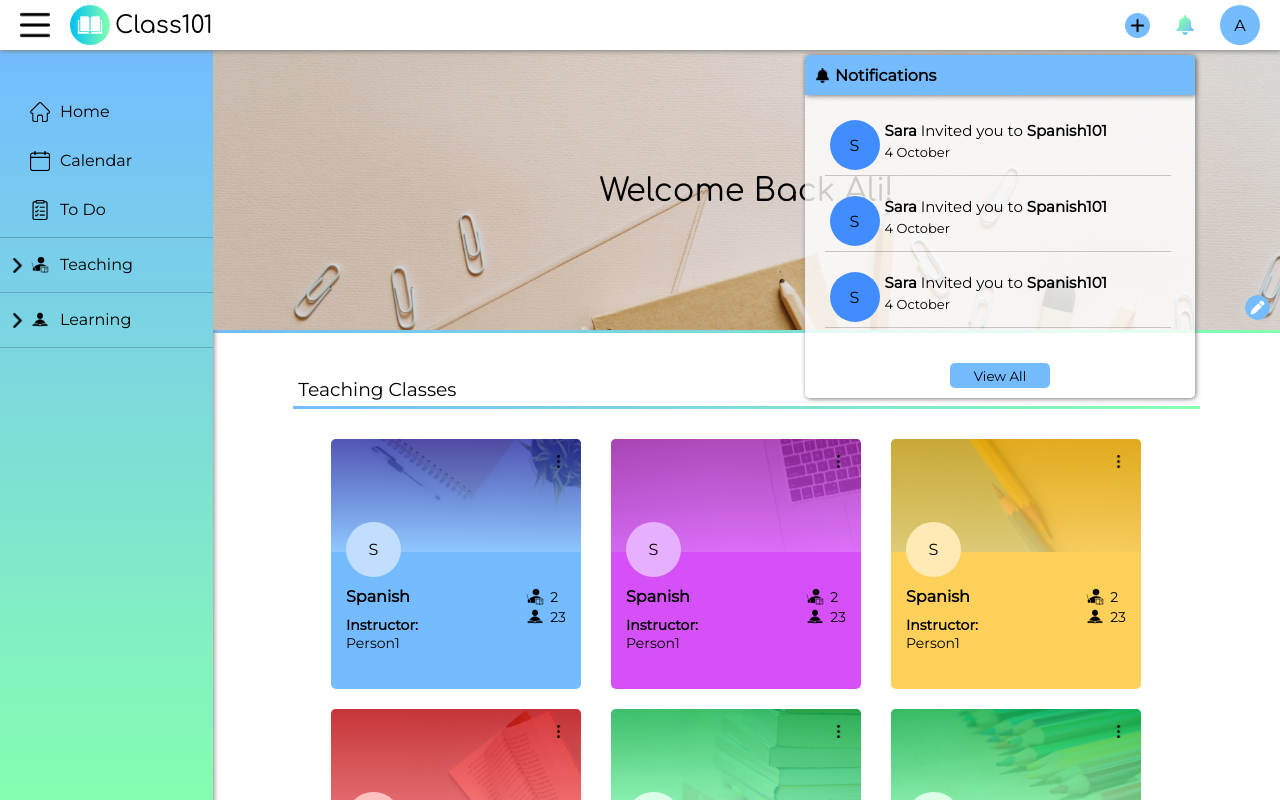
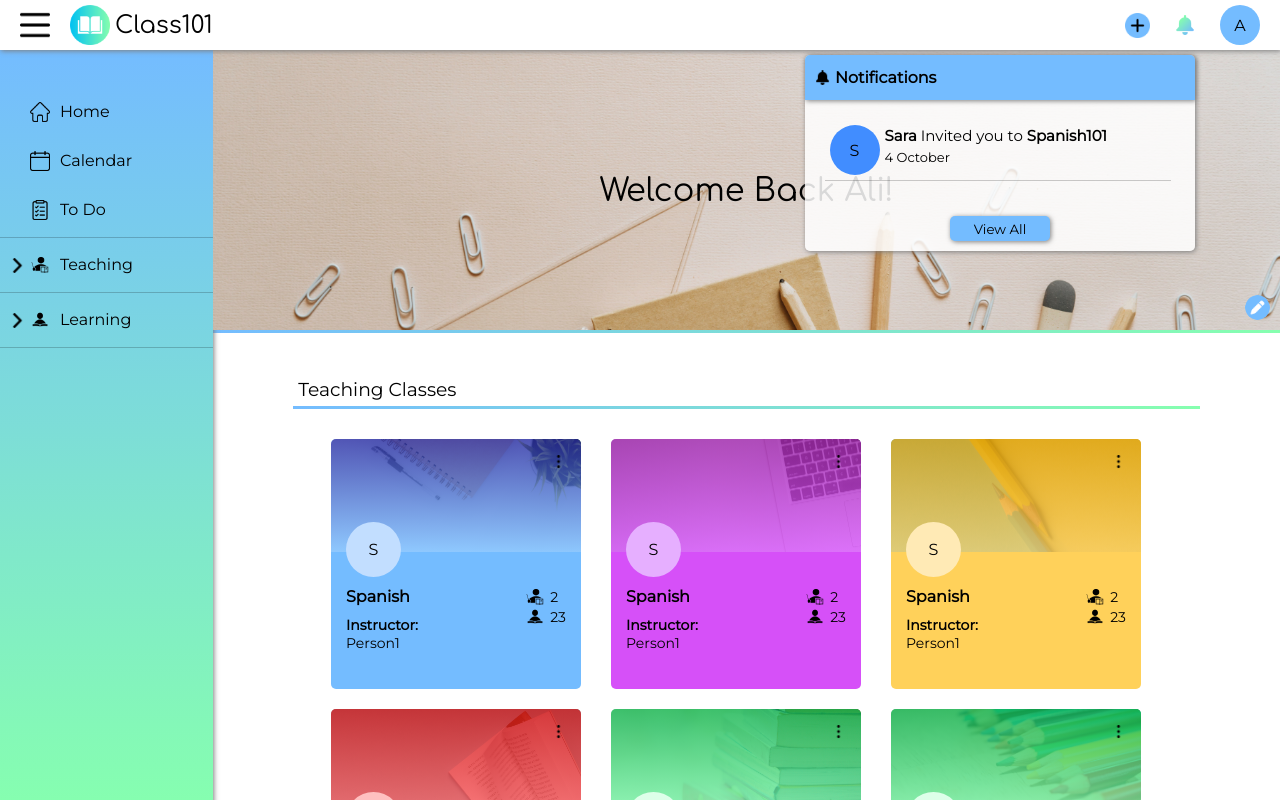
Before and after one commit to Alix144/class101, a React (Create React App) app in the folder frontend/: page /dashboard/home in a window 1280 px wide. Both pictures are taken after a click on the picture 1185 px from the left and 25 px from the top of the page. Shown: the top 800 px of the page. Built offline with nearby package versions, Linux system fonts and the light colour scheme.

Commit message:
notification details & class code copy feature

```diff
--- a/frontend/src/App.js
+++ b/frontend/src/App.js
@@ -23,6 +23,7 @@ import QnA from './components/QnA';
 import Syllabus from './components/Syllabus';
 import Documents from './components/Documents';
 import People from './components/People';
+import Notifications from './components/Notifications';
 
 function App() {
   const isLoggedIn = useSelector((state) => state.auth.isLoggedIn)
@@ -48,6 +49,7 @@ function App() {
               <Route path="calendar" element={<Calendar/>}/>
               <Route path="to-do" element={<ToDo/>}/>
               <Route path="profile" element={<Profile/>}/>
+              <Route path="notifications" element={<Notifications/>}/>
 
               <Route path="classroom" element={<Classroom/>}>
                 <Route path="home" element={<ClassroomHome/>}/>
--- a/frontend/src/components/ClassroomHome.js
+++ b/frontend/src/components/ClassroomHome.js
@@ -1,3 +1,4 @@
+import React, { useRef, useState } from 'react';
 import { useSelector } from 'react-redux'
 
 import add from '../images/plus.png'
@@ -7,6 +8,23 @@ import noTask from '../images/no-task.png'
 
 const ClassroomHome = () => {
     const isInstructor = useSelector((state) => state.instructorOrStudent.isInstructor)
+
+    const [isCopied, setIsCopied] = useState(false);
+    const textToCopy = '9OID8S2D'; // Replace with the actual text you want to copy
+    const textAreaRef = useRef(null);
+
+    const handleCopyClick = () => {
+      if (textAreaRef.current) {
+        textAreaRef.current.select();
+        document.execCommand('copy');
+
+        setIsCopied(true);
+
+        setTimeout(() => {
+            setIsCopied(false);
+          }, 2000);
+      }
+    };
 
     return (
         <div className="content classroom-home">
@@ -28,9 +46,15 @@ const ClassroomHome = () => {
                             <h4>Invitation Code</h4>
                         </div>
                         <div className='code-string'>
-                            <h2>9OID8S2D</h2>
-                            <img src={copy} alt="Copy" />
+                            <textarea ref={textAreaRef} value={textToCopy} style={{ position: 'absolute', left: '-9999px' }} readOnly />
+                            {isCopied ?
+                                <h2 className='temp-message'>Copied!</h2>
+                                :
+                                <h2 onClick={handleCopyClick}>9OID8S2D</h2>
+                            }
+                            <img src={copy} alt="Copy" onClick={handleCopyClick}/>
                         </div>
+
                     </div>
                 }
 
@@ -46,6 +70,7 @@ const ClassroomHome = () => {
                 </div>
             </div>
         </div>
+
      );
 }
 
--- a/frontend/src/components/Header2.js
+++ b/frontend/src/components/Header2.js
@@ -58,6 +58,11 @@ const Header2 = () => {
     const logoutFunction = () => {
         dispatch(logout())
         navigate("/auth")
+    }
+
+    const goToNotifications = () => {
+        navigate("dashboard/notifications")
+        setNotificationBtn(false)
     }
 
     return (
@@ -157,27 +162,14 @@ const Header2 = () => {
                             <h4>Notifications</h4>
                         </div>
                         <div className="notifications">
-                            <div className="notification">
+                            <div className="notification" onClick={goToNotifications}>
                                 <div className="notification-profile-pic">S</div>
                                 <div className="notification-info">
                                     <p><b>Sara</b> Invited you to <b>Spanish101</b></p>
                                     <p className='notification-date'>4 October</p>
                                 </div>
                             </div>
-                            <div className="notification">
-                                <div className="notification-profile-pic">S</div>
-                                <div className="notification-info">
-                                    <p><b>Sara</b> Invited you to <b>Spanish101</b></p>
-                                    <p className='notification-date'>4 October</p>
-                                </div>
-                            </div>
-                            <div className="notification">
-                                <div className="notification-profile-pic">S</div>
-                                <div className="notification-info">
-                                    <p><b>Sara</b> Invited you to <b>Spanish101</b></p>
-                                    <p className='notification-date'>4 October</p>
-                                </div>
-                            </div>
+
                         </div>
                         <button>View All</button>
                     </div>
--- /dev/null
+++ b/frontend/src/components/Notifications.js
@@ -0,0 +1,34 @@
+import Title from "./Title";
+
+const Notifications = () => {
+    return (
+        <main>
+        <div className="content">
+            <Title propTitle={"Notifications"}/>
+            <div className="qna-post notification-details" >
+                    <div className="question-div">
+                        <div className="info">
+                            <div className="a-img">A</div>
+                            <div>
+                                <h4>Sara Nur</h4>
+                                <p>20-03-2023</p>
+                            </div>
+                        </div>
+                        <div className="question">
+                            <p><b>Sara</b> Invited you to <b>Spanish101</b> class.</p>
+                        </div>
+                        <hr />
+                        <div className="on-page-btns">
+                            <button className="danger">Reject</button>
+                            <button>Accept</button>
+                        </div>
+
+                    </div>
+                    <hr className="hr"/>
+                </div>
+        </div>
+        </main>
+     );
+}
+
+export default Notifications;
--- a/frontend/src/index.css
+++ b/frontend/src/index.css
@@ -467,13 +467,13 @@ input:focus, textarea:focus{
 .notification-menu{
     width: 390px;
     right: 65px;
-    background-color: rgb(255, 255, 255, 80%);
+    background-color: rgb(255, 255, 255, 85%);
 }
 
 .notification-menu-header{
     padding: 0 10px;
     width: 100%;
-    height: 40px;
+    height: 45px;
     display: flex;
     align-items: center;
     background-color: #74BCFF;
@@ -536,13 +536,19 @@ input:focus, textarea:focus{
     width: 100px;
     height: 25px;
     background-color: #74BCFF;
+    box-shadow: 1px 1px 5px 0px rgb(126, 126, 126);
     border: none;
     border-radius: 5px;
 }
 
 .notification-menu button:hover{
-    background-color: #b3daff;
-    cursor: pointer;
+    background-color: #cee7ff;
+    cursor: pointer;
+}
+
+.notification-details{
+    margin: 0 auto;
+    width: 70%;
 }
 
 /* profile menu */
@@ -719,6 +725,7 @@ main{
 .content{
     margin: 40px auto 70px;
     width: 85%;
+    max-width: 965px;
 }
 
 .title{
@@ -1461,6 +1468,11 @@ input[type='file']{
     flex-grow: 1;
     justify-content: center;
     align-items: center;
+}
+
+.temp-message{
+
+
 }
 
 .code-string h2:hover, .code-string img:hover{
```
